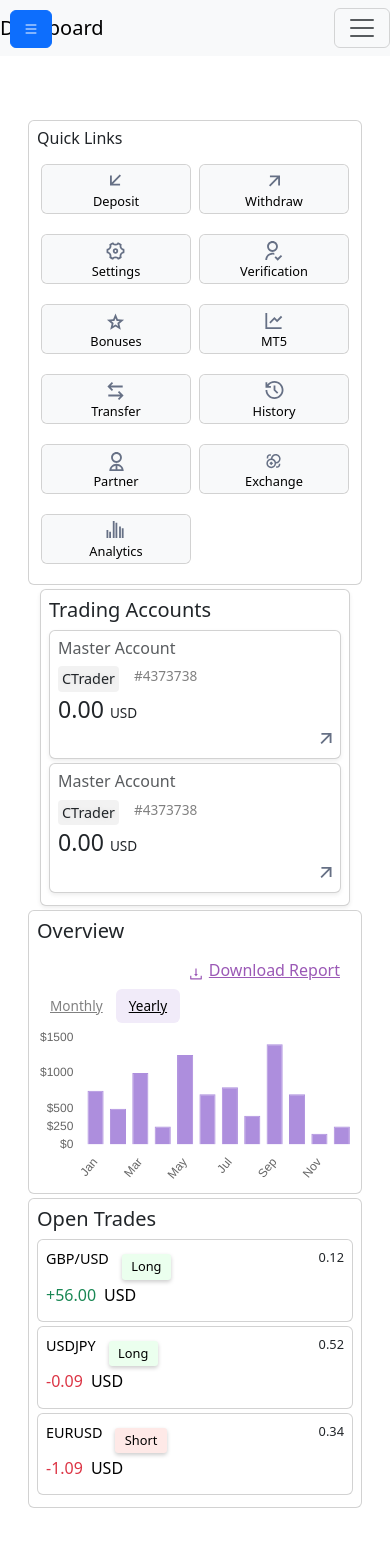
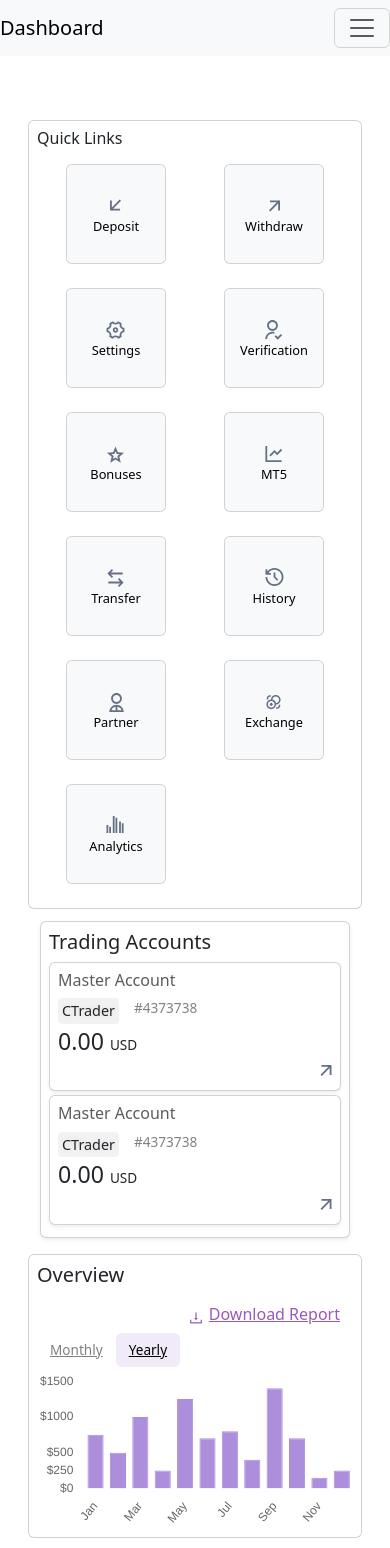
Before and after one commit to Saikysidd/testprojectformat, a React (Create React App) app in the folder my-app/: page / in a window 390 px wide. Shown: the top 1548 px of the page. Built offline with nearby package versions, Linux system fonts and the light colour scheme.

Commit message:
modified Dashboard

```diff
--- a/my-app/src/Dashboard/Dashboard.css
+++ b/my-app/src/Dashboard/Dashboard.css
@@ -6,7 +6,7 @@
 
 /* Further minimize the margin between the cards */
 .card {
-  margin-bottom: 0.25rem !important; /* Minimize bottom margin */
+  margin-bottom: 0.50rem !important; /* Minimize bottom margin */
 }
 
 /* Target the specific row containing Quick Links and Overview to reduce spacing */
--- a/my-app/src/Dashboard/Dashboard.js
+++ b/my-app/src/Dashboard/Dashboard.js
@@ -9,19 +9,19 @@ import './Dashboard.css';
 const Dashboard = () => {
   return (
     <Container fluid className="px-2">
-      <Row className="mt-1">
-        <Col lg={8} md={12} sm={12} className="mt-0">
+      <Row className="mb-3">
+        <Col lg={8} md={12} sm={12} className="mb-3">
           <QuickLinks />
         </Col>
-        <Col lg={4} md={12} sm={12} className="  mt-0">
+        <Col lg={4} md={12} sm={12} className="  mb-3">
           <TradingAccounts />
         </Col>
       </Row>
       <Row>
-        <Col lg={8} md={12} sm={12} className="  mt-0">
+        <Col lg={8} md={12} sm={12} className="  mb-3">
           <Overview />
         </Col>
-        <Col lg={4} md={12} sm={12} className=" mt-0">
+        <Col lg={4} md={12} sm={12} className=" mb-3">
           <OpenTrades />
         </Col>
       </Row>
--- a/my-app/src/Pages/QuickLinks.js
+++ b/my-app/src/Pages/QuickLinks.js
@@ -80,20 +80,20 @@ const QuickLinks = () => {
         <Row className="g-2">
           {[
             { icon: <DepositIcon />, text: 'Deposit' },
-            { icon: <Withdraw />, text: 'Withdraw ' },
+            { icon: <Withdraw />, text: 'Withdraw' },
             { icon: <Settings />, text: 'Settings' },
             { icon: <Verification />, text: 'Verification' },
             { icon: <Bonuses />, text: 'Bonuses' },
             { icon: <MT5 />, text: 'MT5' },
-            { icon: <Transfer/>, text: 'Transfer' },
+            { icon: <Transfer />, text: 'Transfer' },
             { icon: <History />, text: 'History' },
             { icon: <Partner />, text: 'Partner' },
             { icon: <Exchange />, text: 'Exchange' },
             { icon: <Analytics />, text: 'Analytics' },
           ].map((link, index) => (
-            <Col key={index} lg={2} md={6} sm={4} xs={6} className="mb-2">
-              <Card className="custom-card" style={{ height: '50px' }}>
-                <Button variant="light" className="w-100 text-center d-flex align-items-center justify-content-center" style={{ height: '100%' }}>
+            <Col key={index} lg={2} md={3} sm={4} xs={6} className="d-flex justify-content-center mb-2">
+              <Card className="custom-card" style={{ height: '100px', width: '100px' }}>
+                <Button variant="light" className="w-100 text-center d-flex align-items-center justify-content-center" style={{ height: '100%', width: '100%' }}>
                   <div>
                     <div>{link.icon}</div>
                     <div style={{ fontSize: '0.8rem' }}>{link.text}</div>
--- a/my-app/src/Sidebar/Sidebar.js
+++ b/my-app/src/Sidebar/Sidebar.js
@@ -1,4 +1,4 @@
-import React, { useState } from 'react';
+import React from 'react';
 import { Link } from 'react-router-dom';
 import 'bootstrap-icons/font/bootstrap-icons.css';
 import './Sidebar.css';
@@ -79,24 +79,20 @@ const Logout = () => (
 
 );
 const Sidebar = () => {
-  const [isSidebarVisible, setSidebarVisible] = useState(false);
 
-  const toggleSidebar = () => {
-    setSidebarVisible(!isSidebarVisible);
-  };
 
   return (
     <>
-      <button
+      {/* <button
         className={`btn btn-primary d-md-none ${isSidebarVisible ? '' : 'd-block'}`}
         onClick={toggleSidebar}
         style={{ position: 'fixed', top: 10, left: 10, zIndex: 1050 }}
       >
         <i className="  bi bi-list "></i>
-      </button>
-      <div className={`  d-flex flex-column vh-100 sidebar ${isSidebarVisible ? 'd-block' : 'd-none d-md-block'}`}>
-      <div className="p-3 text-center sidebar-brand d-flex align-items-center ">
-  <h2 className="ditch-text m-0">Ditch</h2>
+      </button> */}
+      <div className="d-flex flex-column vh-100 sidebar d-none d-md-block">
+      <div className="p-3 text-center sidebar-brand d-flex align-items-center">
+        <h2 className="ditch-text m-0">Ditch</h2>
   <svg
     width="10"
     height="10"
```
